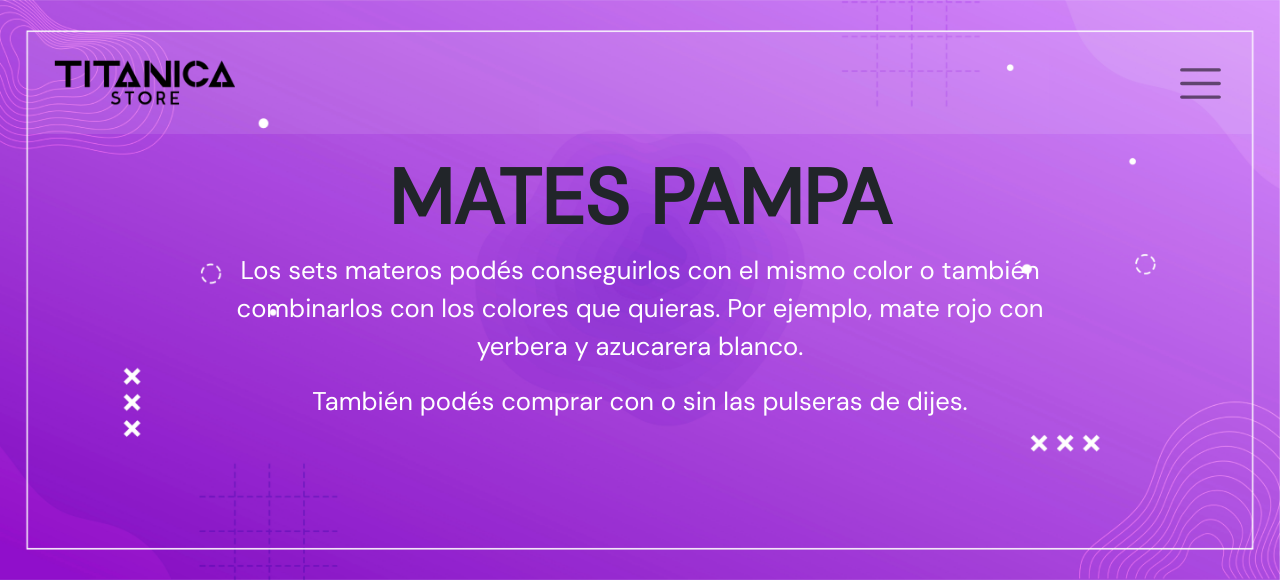
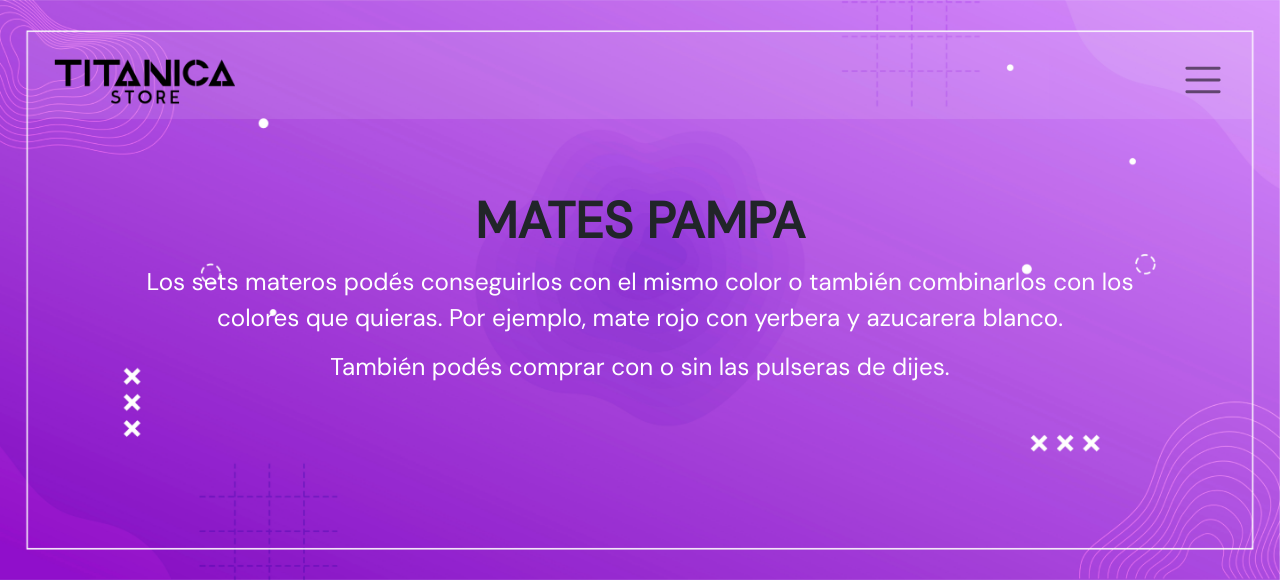
Before and after one commit to TitanicaStore/titanica-web, a plain HTML site: page mates.html in a window 1280 px wide. Shown: the top 582 px of the page. Drawn offline with nearby package versions, Linux system fonts and the light colour scheme.

Commit message:
hero text adjust

```diff
--- a/style.css
+++ b/style.css
@@ -49,6 +49,7 @@ div.container-fluid{
 .navbar{
     padding: 2vw;
     margin: 2.5vw 2.2vw;
+    padding-bottom: 1vw;
     background-color: rgba(255,255,255, 0.1);
 }
 
@@ -77,8 +78,8 @@ div.container-fluid{
 }
 
 .navbar-toggler-icon{
-    height: 4vw;
-    width: 4vw;
+    height: 3.5vw;
+    width: 3.5vw;
 }
 
 .nav-item{
@@ -99,14 +100,16 @@ div.container-fluid{
 }
 
 .heroText p {
-    font-size: 2vw;
+    font-size: calc(5px + 1.5vw);
+    margin-bottom: 1vw;
     text-align: center;
     color:white;
-    max-width: 70vw;
+    max-width: 80vw;
 }
 
 .heroText h1{
-    font-size: 6vw;
+    font-size: calc(12px + 3vw);
+    margin-bottom: 1vw;
     font-weight: bold;
 }
 
@@ -119,7 +122,7 @@ div.container-fluid{
 
 #HOME{
     text-align: center;
-    font-size: calc(12px + 1.5vw)
+    font-size: calc(12px + 1.5vw);
 }
 #HOME h3{
     font-size: calc(12px + 1.5vw);
```
